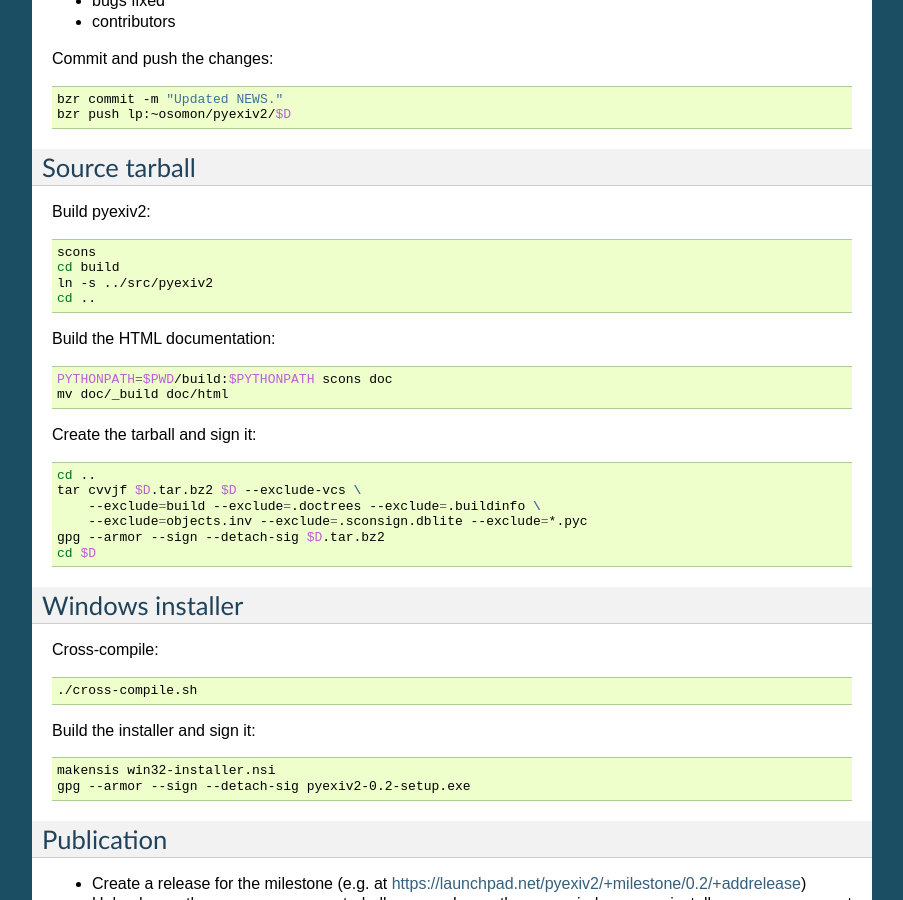
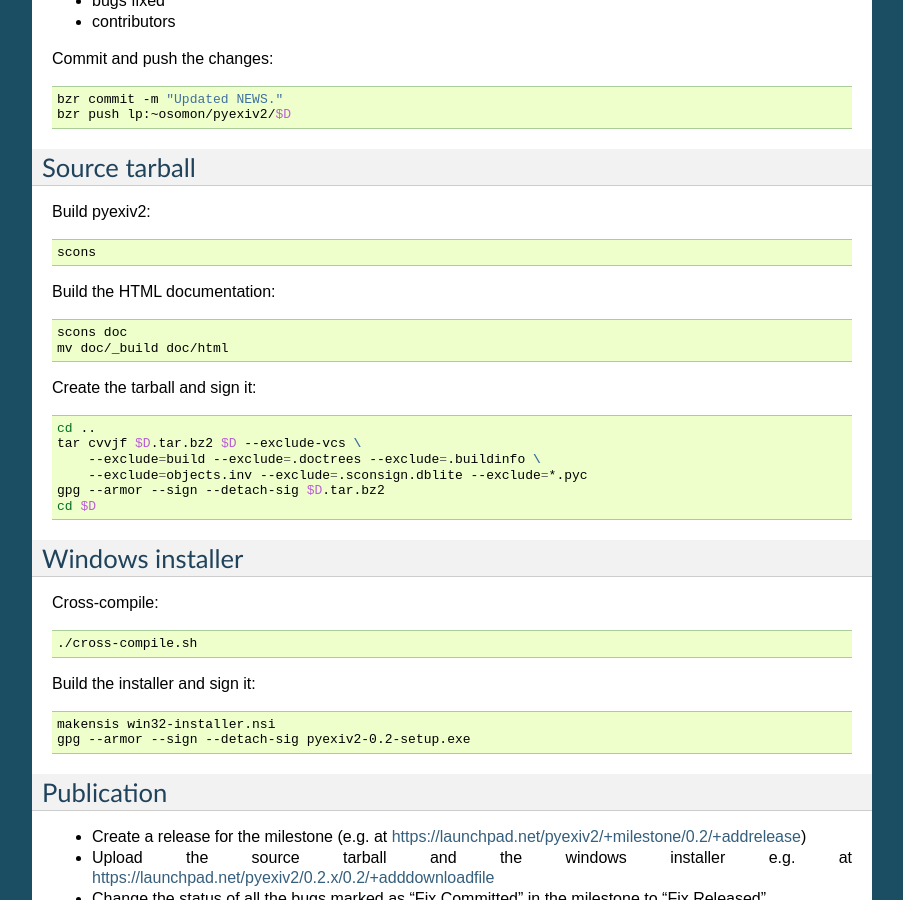
Before and after one commit to hobson/pyexiv2, a Sphinx documentation site: the page built from doc/release_procedure.rst, in a window 1280 px wide and 900 px high, scrolled down 611 px. Shown: the whole window, without its empty margins (198-1101 px from the left). Built offline with Sphinx 7.4.7, drawn with Linux system fonts in a browser that asks for light colours.

Commit message:
Updated release procedure.

```diff
--- a/doc/release_procedure.rst
+++ b/doc/release_procedure.rst
@@ -44,13 +44,10 @@
 Build pyexiv2::
 
   scons
-  cd build
-  ln -s ../src/pyexiv2
-  cd ..
 
 Build the HTML documentation::
 
-  PYTHONPATH=$PWD/build:$PYTHONPATH scons doc
+  scons doc
   mv doc/_build doc/html
 
 Create the tarball and sign it::
```
